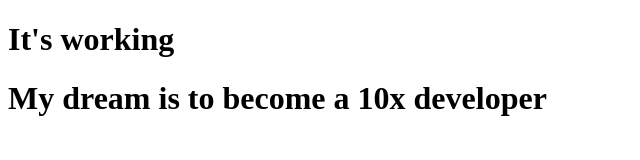
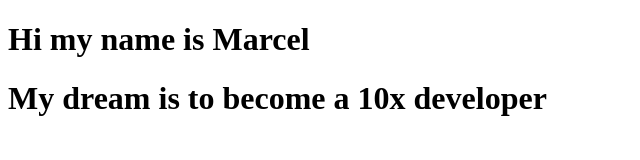
Before and after one commit to MarcelWalk/WebPlaygroundDev, a plain HTML site: page index.html in a window 1280 px wide. Shown: the whole page, without its empty margins (0-640 px from the left). Drawn offline with Linux system fonts and the light colour scheme.

Commit message:
Validated Working

```diff
--- a/index.html
+++ b/index.html
@@ -1,10 +1,10 @@
 <!DOCTYPE html>
 <html>
     <head>
-        <title>Pls God</title>
+        <title>Best Developer</title>
     </head>
     <body>
-        <h1>It's working</h1>
+        <h1>Hi my name is Marcel</h1>
         <h1>My dream is to become a 10x developer</h1>
     </body>
 </html>
```
